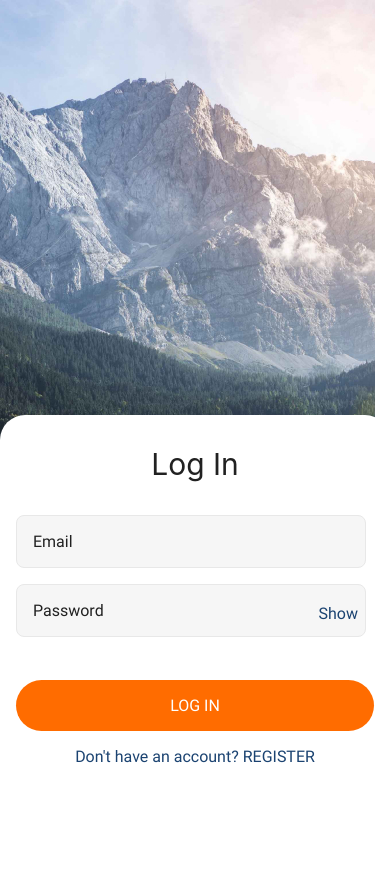
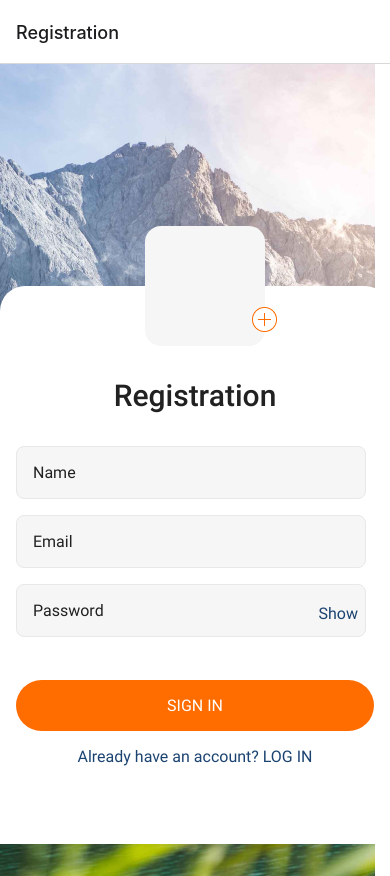
Before and after one commit to Yuliia21BM/react-native-project, a React Native app in the folder react-native-proj/: screen /Registration in a window 390 px wide. Before the commit the page ends 844 px from the top, so only its background shows below. Built offline with nearby package versions, Linux system fonts and the light colour scheme.

Commit message:
Add navigation

```diff
--- a/react-native-proj/App.js
+++ b/react-native-proj/App.js
@@ -1,6 +1,18 @@
-// import RegistrationScreen from "./Screens/auth/RegistrationScreen";
+import { NavigationContainer } from "@react-navigation/native";
+import { createStackNavigator } from "@react-navigation/stack";
+
+import RegistrationScreen from "./Screens/auth/RegistrationScreen";
 import LoginScreen from "./Screens/auth/LoginScreen";
 
+const MainStack = createStackNavigator();
+
 export default function App() {
-  return <LoginScreen />;
+  return (
+    <NavigationContainer>
+      <MainStack.Navigator initialRouteName="Registration">
+        <MainStack.Screen name="Registration" component={RegistrationScreen} />
+        <MainStack.Screen name="Login" component={LoginScreen} />
+      </MainStack.Navigator>
+    </NavigationContainer>
+  );
 }
--- a/react-native-proj/Screens/auth/LoginScreen.jsx
+++ b/react-native-proj/Screens/auth/LoginScreen.jsx
@@ -24,12 +24,12 @@
   password: "",
 };
 
-export default function LoginScreen() {
+export default function LoginScreen({ navigation }) {
   const [isKeyboardShown, setIsKeyboardShown] = useState(false);
   const [formData, setFormData] = useState(initialState);
   const [fontsLoaded] = useFonts({
-    // RobotoM: require("../../assets/fonts/Roboto-Medium.ttf"),
     RobotoR: require("../../assets/fonts/Roboto-Regular.ttf"),
+    RobotoM: require("../../assets/fonts/Roboto-MediumItalic.ttf"),
   });
   const [dimensions, setDimensions] = useState(
     Dimensions.get("window").width - 20 * 2
@@ -156,7 +156,10 @@
               >
                 <Text style={styles.btnText}>LOG IN</Text>
               </TouchableOpacity>
-              <Text style={styles.linkText}>
+              <Text
+                style={styles.linkText}
+                onPress={() => navigation.navigate("Registration")}
+              >
                 Don't have an account? REGISTER
               </Text>
             </View>
@@ -179,7 +182,7 @@
     justifyContent: "flex-end",
   },
   titleForm: {
-    // fontFamily: "RobotM",
+    fontFamily: "RobotM",
     fontSize: 30,
     lineHeight: 35,
     textAlign: "center",
--- a/react-native-proj/Screens/auth/RegistrationScreen.jsx
+++ b/react-native-proj/Screens/auth/RegistrationScreen.jsx
@@ -26,12 +26,12 @@
   name: "",
 };
 
-export default function RegistrationScreen() {
+export default function RegistrationScreen({ navigation }) {
   const [isKeyboardShown, setIsKeyboardShown] = useState(false);
   const [formData, setFormData] = useState(initialState);
   const [fontsLoaded] = useFonts({
-    "Roboto-Medium": require("../../assets/fonts/Roboto-Medium.ttf"),
-    "Roboto-Regular": require("../../assets/fonts/Roboto-Regular.ttf"),
+    RobotoR: require("../../assets/fonts/Roboto-Regular.ttf"),
+    RobotoM: require("../../assets/fonts/Roboto-Medium.ttf"),
   });
   const [dimensions, setDimensions] = useState(
     Dimensions.get("window").width - 20 * 2
@@ -182,7 +182,10 @@
               >
                 <Text style={styles.btnText}>SIGN IN</Text>
               </TouchableOpacity>
-              <Text style={styles.linkText}>
+              <Text
+                style={styles.linkText}
+                onPress={() => navigation.navigate("Login")}
+              >
                 Already have an account? LOG IN
               </Text>
             </View>
@@ -205,7 +208,7 @@
     justifyContent: "flex-end",
   },
   titleForm: {
-    fontFamily: "Roboto-Medium",
+    fontFamily: "RobotoM",
     fontSize: 30,
     lineHeight: 35,
     textAlign: "center",
@@ -239,7 +242,7 @@
     height: 25,
   },
   input: {
-    fontFamily: "Roboto-Regular",
+    fontFamily: "RobotoR",
     fontSize: 16,
     backgroundColor: "#F6F6F6",
     borderWidth: 1,
@@ -257,7 +260,7 @@
     top: 20,
     right: 16,
     color: "#1B4371",
-    fontFamily: "Roboto-Regular",
+    fontFamily: "RobotoR",
     fontSize: 16,
     lineHeight: 19,
   },
@@ -278,14 +281,14 @@
     // }),
   },
   btnText: {
-    fontFamily: "Roboto-Regular",
+    fontFamily: "RobotoR",
     fontSize: 16,
     lineHeight: 19,
     color: "#fff",
   },
   linkText: {
     color: "#1B4371",
-    fontFamily: "Roboto-Regular",
+    fontFamily: "RobotoR",
     fontSize: 16,
     lineHeight: 19,
     textAlign: "center",
```
Also changed, not shown: react-native-proj/package.json (+8 -1 lines), 1 other file (tests, documents, lock files or other folders).
